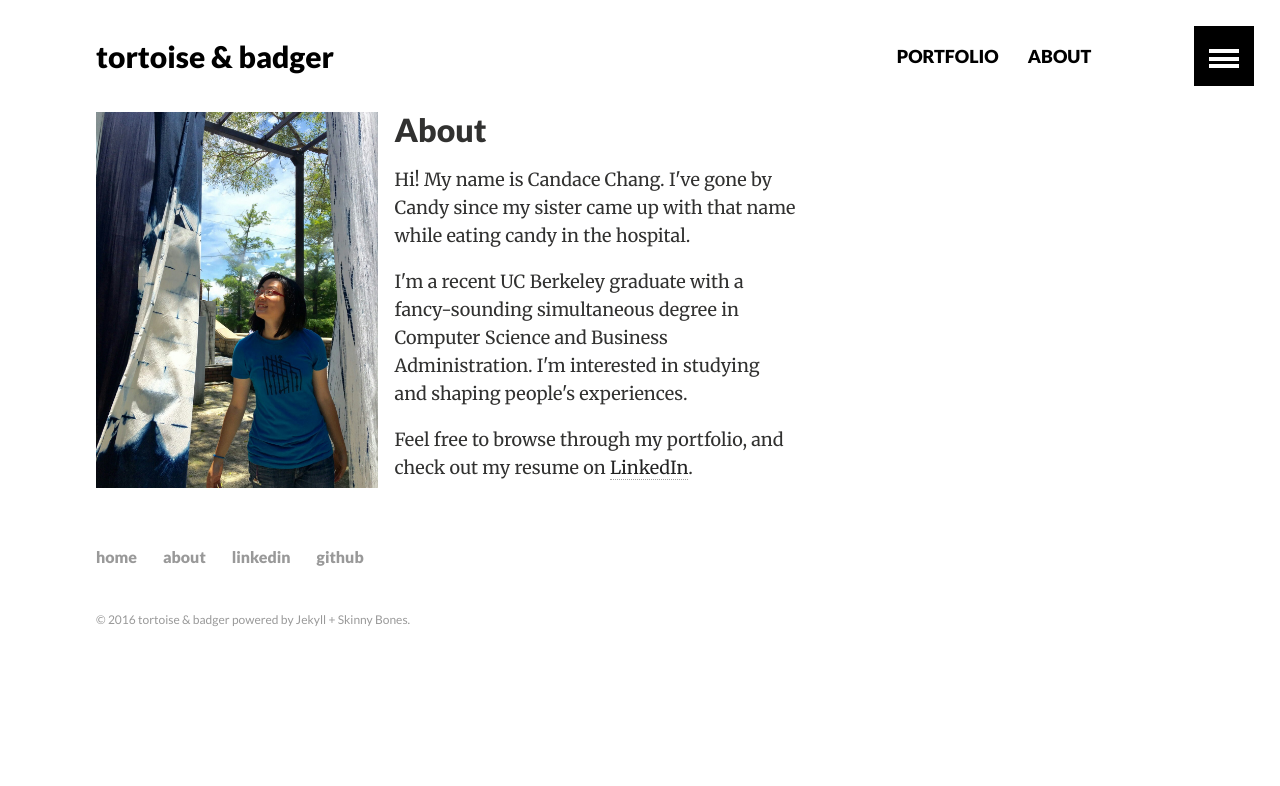
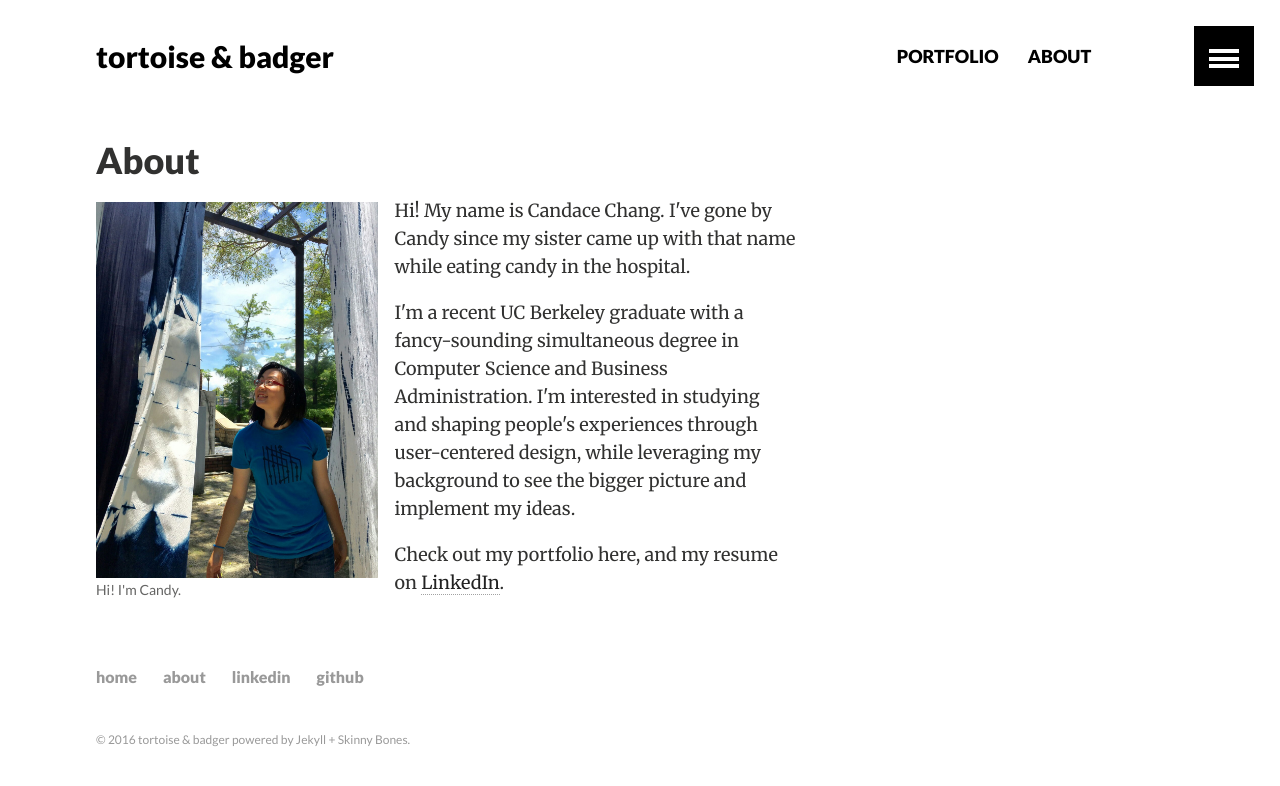
Before and after one commit to candychang/candychang.github.io, a Jekyll site: the page built from about/index.md, in a window 1280 px wide. Shown: the top 786 px of the page. Built offline with Jekyll 4.4.1, drawn with Linux system fonts in a browser that asks for light colours.

Commit message:
slightly editing about page

```diff
--- a/_layouts/about.html
+++ b/_layouts/about.html
@@ -15,11 +15,15 @@ layout: default
 		{% include breadcrumbs.html %}
 
 		<div class="left-wrap">
+			<div class="page-title">
+			<h1>{{ page.title }}</h1>
+			</div>
 			<div id="content" class="page-content" itemprop="articleBody">
 				{{ content }}
-				<footer class="page-footer">
-					{% include page-meta.html %}
-				</footer><!-- /.footer -->
+			<hr/>
+			<footer class="page-footer">
+				{% include page-meta.html %}
+			</footer><!-- /.footer -->
 			</div><!-- /.content -->
 		</div><!-- /.left-wrap-->
 	</article><!-- ./wrap -->
--- a/_sass/_layout.scss
+++ b/_sass/_layout.scss
@@ -183,14 +183,14 @@
 
 	.right-col{
 		@include span-columns(7);
-		@include omega();
+
 		@include media(max-width em(600) 12) {
 			@include fill-parent;
 		}
 	}
 
 	.right-col-top {
-		margin-top: 0px;
+		margin-top: -5px;
 	}
 
 	.page-title {
--- a/about/index.md
+++ b/about/index.md
@@ -9,17 +9,20 @@ ads: false
 <div class="two-col">
     <div class="left-col">
         <img src="{{ site.url }}/images/profile_b.jpg" alt="this is me" itemprop="image">
+        <figcaption>Hi! I'm Candy.</figcaption>
     </div>
     <div class="right-col">
-        <h2 class="right-col-top">About</h2>
-        <p>Hi! My name is Candace Chang. I've gone by Candy since my sister
+        <p class="right-col-top">Hi! My name is Candace Chang.
+            I've gone by Candy since my sister
             came up with that name while eating candy in the hospital.
         </p>
         <p> I'm a recent UC Berkeley graduate with a fancy-sounding
             simultaneous degree in Computer Science and Business Administration.
-            I'm interested in studying and shaping people's experiences.
+            I'm interested in studying and shaping people's experiences through
+            user-centered design, while leveraging my background to see the
+            bigger picture and implement my ideas.
         </p>
-        <p>Feel free to browse through my portfolio, and check out my resume on
+        <p>Check out my portfolio here, and my resume on
         <a href="https://www.linkedin.com/in/candyichang">LinkedIn</a>.
         </p>
     </div>
```
